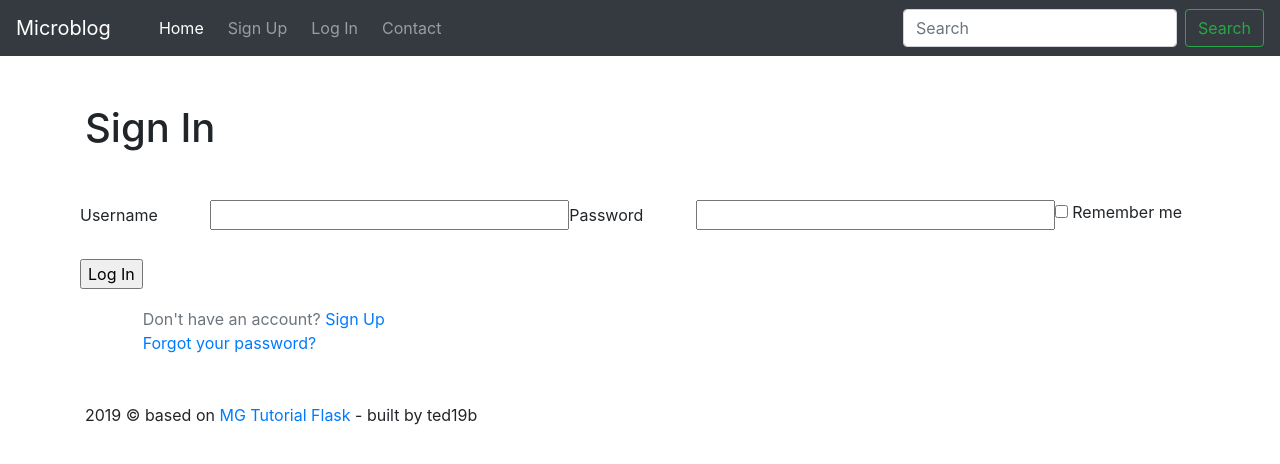
After one commit to ted19b/micro_blog, a Flask app: page /login in a window 1280 px wide. The commit adds this page. Shown: the top 464 px of the page. Run offline with Flask 2, Linux system fonts and the light colour scheme; some libraries are stand-ins or nearby versions.

Commit message:
add a login template for users

```diff
--- a/blog_app/__init__.py
+++ b/blog_app/__init__.py
@@ -1,5 +1,7 @@
 from flask import Flask
+from config import Config
 
 app = Flask(__name__)
+app.config.from_object(Config)
 
 from blog_app import routes
--- /dev/null
+++ b/blog_app/forms.py
@@ -0,0 +1,17 @@
+from flask_wtf import FlaskForm
+from wtforms import StringField, PasswordField, BooleanField, SubmitField
+from wtforms.validators import DataRequired
+
+
+class LoginForm(FlaskForm):
+    username = StringField('Username', validators=[DataRequired()])
+    password = PasswordField('Password', validators=[DataRequired()])
+    remember_me = BooleanField('Remember me')
+    log_in = SubmitField('Log In')
+
+
+class RegistrationForm(FlaskForm):
+    username = StringField('Username', validators=[DataRequired()])
+    password = PasswordField('Password', validators=[DataRequired()])
+    repeat_password = PasswordField('Repeat Password', validators=[DataRequired()])
+    sign_up = SubmitField('Sign Up')
--- a/blog_app/routes.py
+++ b/blog_app/routes.py
@@ -1,5 +1,8 @@
 from blog_app import app
-from flask import render_template
+from flask import render_template, flash, redirect, url_for
+
+from blog_app.forms import LoginForm
+
 
 @app.route('/')
 @app.route('/index')
@@ -16,3 +19,16 @@ def index():
         }
     ]
     return render_template('home.html', posts=posts, user=mock_user)
+
+
+@app.route('/login', methods=['GET', 'POST'])
+def login():
+    form = LoginForm()
+
+    if form.validate_on_submit():
+        flash('Login requested for user {}, remember_me={}'.format(
+            form.username.data, form.remember_me.data))
+
+        return redirect(url_for('index'))
+
+    return render_template('login.html', title='Sign In', form=form)
--- a/blog_app/templates/base.html
+++ b/blog_app/templates/base.html
@@ -14,22 +14,24 @@
 
     <header>
         <nav class="navbar navbar-expand-lg navbar-dark bg-dark">
-            <a class="navbar-brand" href="/index">Microblog</a>
+            <a class="navbar-brand" href="/">Microblog</a>
             <button class="navbar-toggler" type="button" data-toggle="collapse" data-target="#navbarSupportedContent" aria-controls="navbarSupportedContent" aria-expanded="false" aria-label="Toggle navigation">
                 <span class="navbar-toggler-icon"></span>
             </button>
 
             <div class="collapse navbar-collapse" id="navbarSupportedContent">
                 <ul class="navbar-nav mr-auto">
-                    <li class="nav-item active">
-                        <a class="nav-link" href="#">Home <span class="sr-only">(current)</span></a>
+                    <li class="nav-item active ml-4">
+                        <a class="nav-link" href="{{url_for('index')}}">Home <span class="sr-only">(current)</span></a>
                     </li>
-                    <li class="nav-item">
-                        <a class="nav-link" href="#">Link</a>
-                    </li><li class="nav-item">
-                        <a class="nav-link" href="#">Link2</a>
-                    </li><li class="nav-item">
-                        <a class="nav-link" href="#">Link3</a>
+                    <li class="nav-item ml-2">
+                        <a class="nav-link" href="#">Sign Up</a>
+                    </li>
+                    <li class="nav-item ml-2">
+                        <a class="nav-link" href="{{url_for('login')}}">Log In</a>
+                    </li>
+                    <li class="nav-item ml-2">
+                        <a class="nav-link" href="#">Contact</a>
                     </li>
                 </ul>
                 <form class="form-inline my-2 my-lg-0">
@@ -40,12 +42,23 @@
         </nav>
     </header>
 
-    <main>
-        {% block content %}{% endblock %}
+    <main class="container mt-5">
+
+        {% with messages = get_flashed_messages() %}
+        {% if messages %}
+        <ul>
+            {% for message in messages %}
+            <li>{{message}}</li>
+            {% endfor %}
+        </ul>
+        {% endif %}
+        {% endwith %}
+
+        {% block content %} {% endblock %}
     </main>
 
-    <footer>
-        2019 &copy; MG Tutorial Python - built by ted19b
+    <footer class="mt-5 container">
+        2019 &copy; based on <a href="https://blog.miguelgrinberg.com/post/the-flask-mega-tutorial-part-i-hello-world">MG Tutorial Flask</a> - built by ted19b
     </footer>
 
     <script src="https://code.jquery.com/jquery-3.3.1.slim.min.js" integrity="sha384-q8i/X+965DzO0rT7abK41JStQIAqVgRVzpbzo5smXKp4YfRvH+8abtTE1Pi6jizo" crossorigin="anonymous"></script>
--- /dev/null
+++ b/blog_app/templates/login.html
@@ -0,0 +1,49 @@
+{% extends "base.html" %}
+
+{% block content %}
+    <h1>Sign In</h1>
+
+    <form class="mt-5" action="" method="post" role="form" novalidate>
+        {{ form.hidden_tag() }}
+
+        <fieldset class="form-row">
+             <div class="form-group">
+                <label class="mr-5">{{ form.username.label }}</label>
+                {{ form.username(size=30) }}
+             </div>
+
+            {% for error in form.username.errors %}
+            <div class="alert alert-danger col-lg-4" role="alert">
+                {{error}}
+            </div>
+            {% endfor %}
+
+            <div class="form-group">
+                <label class="mr-5">{{ form.password.label }}</label>
+                {{ form.password(size=30) }}
+            </div>
+
+            {% for error in form.password.errors %}
+            <div class="alert alert-danger col-lg-4" role="alert">
+                {{error}}
+            </div>
+            {% endfor %}
+
+            <div class="form-group">
+                {{ form.remember_me() }}
+                <label class="form-check-label">{{ form.remember_me.label }}</label>
+            </div>
+
+            <div>
+                {{ form.log_in() }}
+            </div>
+
+            <div class="form-text text-muted mt-5">
+                Don't have an account? <a href="#">Sign Up</a> <br>
+                <a href="#">Forgot your password?</a>
+            </div>
+        </fieldset>
+
+    </form>
+
+{% endblock %}
--- /dev/null
+++ b/config.py
@@ -0,0 +1,5 @@
+import os
+
+
+class Config(object):
+    SECRET_KEY = os.environ.get('SECRET_KEY') or 'you-will-never-guess'
```
Also changed, not shown: blog_app/templates/registration.html (added, +10 -0 lines).
